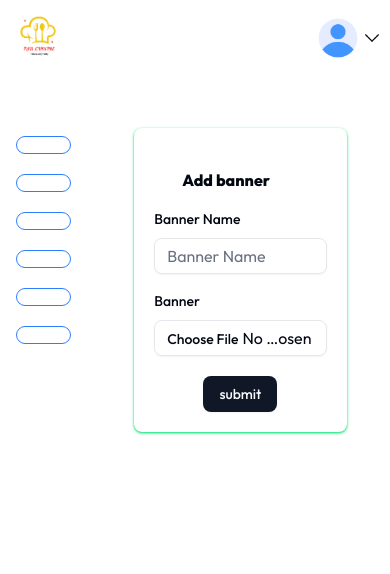
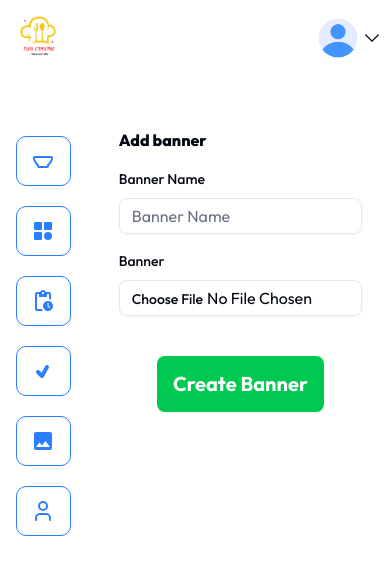
Before and after one commit to wetwan/fabAdmin, a React (Vite) app: page /addbanner in a window 390 px wide. Shown: the top 574 px of the page. Built offline with nearby package versions, Linux system fonts and the light colour scheme; no server answers; sample sign-in values are in the browser's storage.

Commit message:
add css for mobile view, and  icons for nav

```diff
--- a/src/pages/AddCategory.tsx
+++ b/src/pages/AddCategory.tsx
@@ -61,8 +61,8 @@ const AddCategory = () => {
   };
 
   return (
-    <div className="w-3/4 mx-auto shadow shadow-green-400 p-5 rounded-md mt-1">
-      <h2 className="my-5 ml-7 font-extrabold">Add category </h2>
+    <div className="sm:w-3/4 mx-auto sm:shadow shadow-green-400 p-5 sm:rounded-md mt-1">
+      <h2 className="my-5 sm:ml-7 font-extrabold">Add category </h2>
       <form
         onSubmit={handleSubmit}
         className="flex flex-col gap-5 justify-center items-center"
--- a/src/pages/AddFood.tsx
+++ b/src/pages/AddFood.tsx
@@ -111,8 +111,8 @@ const AddFood = () => {
   }, []);
 
   return (
-    <div className="w-3/4 mx-auto shadow shadow-green-400 p-5 rounded-md mt-1">
-      <h2 className="my-5 ml-7 font-extrabold">Add food </h2>
+    <div className="md:w-3/4 mx-auto sm:shadow md:shadow-green-400 md:p-5 p-2 md:rounded-md mt-1">
+      <h2 className="my-5 sm:ml-7 font-extrabold">Add food </h2>
       <form
         onSubmit={handleSubmit}
         className="flex flex-col gap-5 justify-center items-center"
@@ -173,7 +173,7 @@ const AddFood = () => {
             className="focus-visible:border-2 focus-visible:border-green-400 focus-visible:ring-[0px] capitalize "
           />
         </div>
-        <div className="flex items-center justify-between">
+        <div className="sm:flex-row flex-col gap-y-4 items-center sm:justify-between">
           <div className="grid w-full max-w-sm items-center gap-3">
             <Label htmlFor="category">Category</Label>
             <Select
@@ -196,7 +196,7 @@ const AddFood = () => {
               </SelectContent>
             </Select>
           </div>
-          <div className="grid w-full max-w-sm items-center gap-3">
+          <div className="grid w-full max-w-sm items-center gap-3 mt-4 sm:mt-0">
             <Label htmlFor="price">Price</Label>
             <Input
               id="price"
--- a/src/pages/AddUser.tsx
+++ b/src/pages/AddUser.tsx
@@ -81,7 +81,7 @@ const AddUser = () => {
   };
 
   return (
-    <div className="w-[400px] mx-auto mt-10 shadow-xl rounded-md shadow-stone-300 p-4">
+    <div className="md:w-[400px] mx-auto md:mt-10 md:shadow-xl md:rounded-md md:shadow-stone-300 p-4">
       <h2 className="my-10 font-extrabold">Add employee </h2>
       <form onSubmit={handleSignUp} className="flex flex-col gap-4">
         <div className="grid w-full max-w-sm items-center gap-3">
--- a/src/pages/Addbanner.tsx
+++ b/src/pages/Addbanner.tsx
@@ -8,6 +8,7 @@ import { Label } from "@/components/ui/label";
 import { addDoc, collection } from "firebase/firestore";
 import { db } from "../../config/Firebase";
 import { useNavigate } from "react-router";
+import { Loader2Icon } from "lucide-react";
 
 const Addbanner = () => {
   const [banner, setBanner] = useState<File | null>(null);
@@ -58,8 +59,8 @@ const Addbanner = () => {
   };
 
   return (
-    <div className="w-3/4 mx-auto shadow shadow-green-400 p-5 rounded-md mt-10">
-      <h2 className="my-5 ml-7 font-extrabold">Add banner </h2>
+    <div className="sm:w-3/4 mx-auto sm:shadow shadow-green-400 p-5 sm:rounded-md sm:mt-10">
+      <h2 className="my-5 sm:ml-7 font-extrabold">Add banner </h2>
       <form
         onSubmit={handleSubmit}
         className="flex flex-col gap-5 justify-center items-center"
@@ -83,8 +84,22 @@ const Addbanner = () => {
             onChange={(e) => setBanner(e.target.files?.[0] || null)}
           />
         </div>
-
-        <Button disabled={uploading}> submit</Button>
+        {uploading ? (
+          <Button
+            variant="secondary"
+            disabled={uploading}
+            className="bg-green-200 py-7 mt-5 text-white font-bold text-xl"
+          >
+            <Loader2Icon className="animate-spin" /> uploading
+          </Button>
+        ) : (
+          <Button
+            variant="secondary"
+            className="bg-green-500 py-7 mt-5 text-white font-bold text-xl hover:bg-green-400"
+          >
+            Create Banner
+          </Button>
+        )}
       </form>
     </div>
   );
--- a/src/pages/Banners.tsx
+++ b/src/pages/Banners.tsx
@@ -58,7 +58,7 @@ const Banners = () => {
           <Link to="/addbanner">Add Banner</Link>
         </Button>
       </div>
-      <div className="flex items-center gap-2 ">
+      <div className="flex items-center gap-2 flex-wrap">
         {slider.map((item) => (
           <div
             key={item.id}
--- a/src/pages/Home.tsx
+++ b/src/pages/Home.tsx
@@ -10,6 +10,10 @@ import {
 
 import { Button } from "@/components/ui/button";
 import { useClerk } from "@clerk/clerk-react";
+import { TbBowl, TbCategoryFilled } from "react-icons/tb";
+import { MdOutlinePendingActions, MdPhoto } from "react-icons/md";
+import { TiTick } from "react-icons/ti";
+import { User } from "lucide-react";
 
 const Home = () => {
   const navigate = useNavigate();
@@ -68,7 +72,7 @@ const Home = () => {
                 }`
               }
             >
-              {/* <BsPenFill className="p-1 w-8 h-8" /> */}
+              <TbBowl className="p-1 w-8 h-8" />
               <span className="max-md:hidden">foods</span>
             </NavLink>
             <NavLink
@@ -81,7 +85,7 @@ const Home = () => {
                 }`
               }
             >
-              {/* <BsPenFill className="p-1 w-8 h-8" /> */}
+              <TbCategoryFilled className="p-1 w-8 h-8" />
               <span className="max-md:hidden">categories</span>
             </NavLink>
             <NavLink
@@ -94,7 +98,7 @@ const Home = () => {
                 }`
               }
             >
-              {/* <BsPenFill className="p-1 w-8 h-8" /> */}
+              <MdOutlinePendingActions className="p-1 w-8 h-8" />
               <span className="max-md:hidden">pending</span>
             </NavLink>
             <NavLink
@@ -107,7 +111,7 @@ const Home = () => {
                 }`
               }
             >
-              {/* <BsPenFill className="p-1 w-8 h-8" /> */}
+              <TiTick className="p-1 w-8 h-8" />
               <span className="max-md:hidden">completed</span>
             </NavLink>
             <NavLink
@@ -120,7 +124,7 @@ const Home = () => {
                 }`
               }
             >
-              {/* <BsPenFill className="p-1 w-8 h-8" /> */}
+              <MdPhoto  className="p-1 w-8 h-8" />
               <span className="max-md:hidden">banner</span>
             </NavLink>
             <NavLink
@@ -133,7 +137,7 @@ const Home = () => {
                 }`
               }
             >
-              {/* <BsPenFill className="p-1 w-8 h-8" /> */}
+              <User  className="p-1 w-8 h-8" />
               <span className="max-md:hidden">add user</span>
             </NavLink>
           </ul>
```
